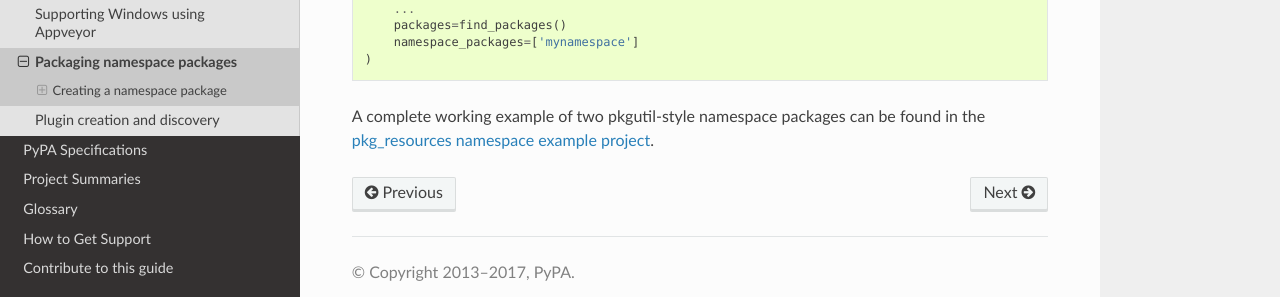
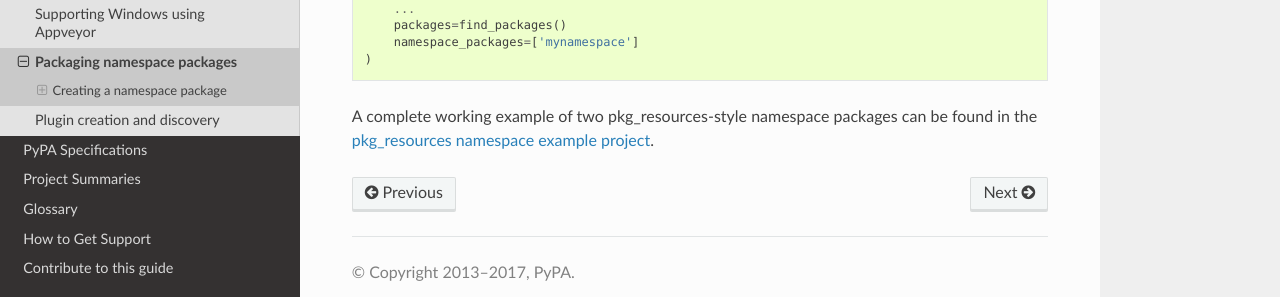
Before and after one commit to pypa/packaging.python.org, a Sphinx documentation site: the page built from source/namespace_packages.rst, in a window 1280 px wide and 900 px high, scrolled down 3764 px. Shown: the part 558-855 px from the top of the window. Built offline with Sphinx 7.4.7 and the Read the Docs theme 2.0.0, drawn with Linux system fonts in a browser that asks for light colours; pages that are not in the unit, such as notebooks, are missing from menus.

Commit message:
Replace copy/paste artifact with intended phrasing

```diff
--- a/source/namespace_packages.rst
+++ b/source/namespace_packages.rst
@@ -236,7 +236,7 @@ to :func:`~setuptools.setup` in ``setup.py``. For example:
         namespace_packages=['mynamespace']
     )
 
-A complete working example of two pkgutil-style namespace packages can be found
+A complete working example of two pkg_resources-style namespace packages can be found
 in the `pkg_resources namespace example project`_.
 
 .. _setuptools: https://setuptools.readthedocs.io
```
